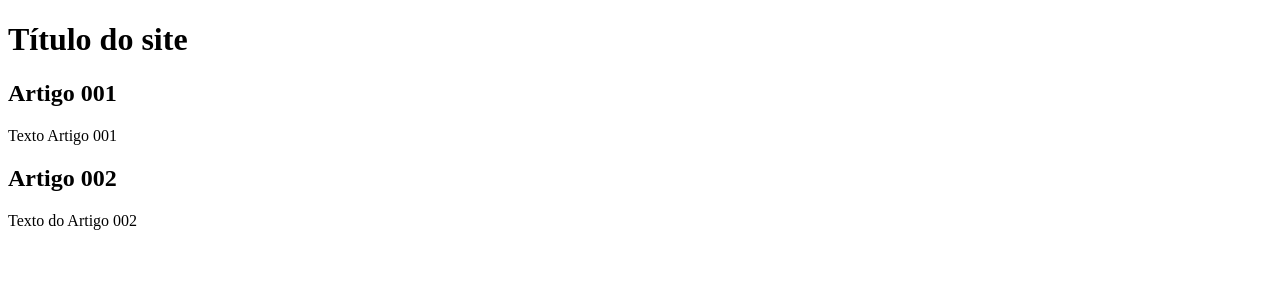
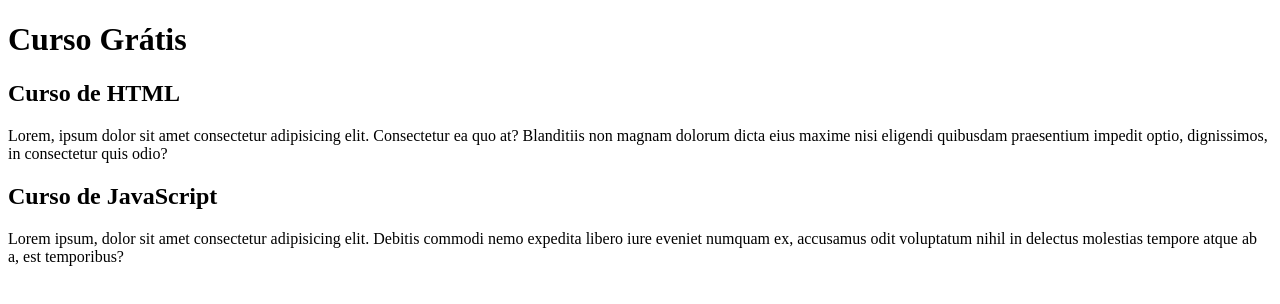
Before and after one commit to natiele-oli/projeto-site, a plain HTML site: page index.html in a window 1280 px wide. Drawn offline with Linux system fonts and the light colour scheme.

Commit message:
comecei a escrever o conteúdo

```diff
--- a/index.html
+++ b/index.html
@@ -8,15 +8,15 @@
 <body>
     <main>
         <header>
-            <h1>Título do site</h1>
+            <h1>Curso Grátis</h1>
         </header>
         <article>
-            <h2>Artigo 001</h2>
-            <p>Texto Artigo 001</p>
+            <h2>Curso de HTML</h2>
+            <p>Lorem, ipsum dolor sit amet consectetur adipisicing elit. Consectetur ea quo at? Blanditiis non magnam dolorum dicta eius maxime nisi eligendi quibusdam praesentium impedit optio, dignissimos, in consectetur quis odio?</p>
         </article>
         <article>
-           <h2>Artigo 002</h2>
-           <p>Texto do Artigo 002</p>
+           <h2>Curso de JavaScript</h2>
+           <p>Lorem ipsum, dolor sit amet consectetur adipisicing elit. Debitis commodi nemo expedita libero iure eveniet numquam ex, accusamus odit voluptatum nihil in delectus molestias tempore atque ab a, est temporibus?</p>
         </article>
     </main>
 </body>
```
